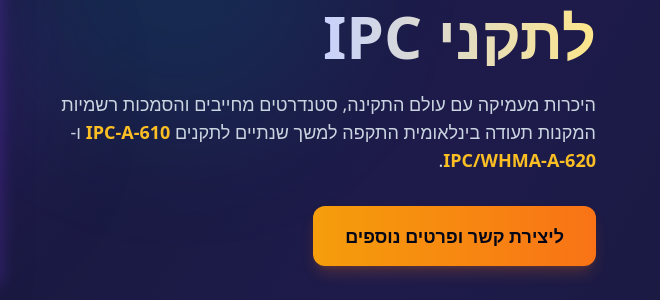
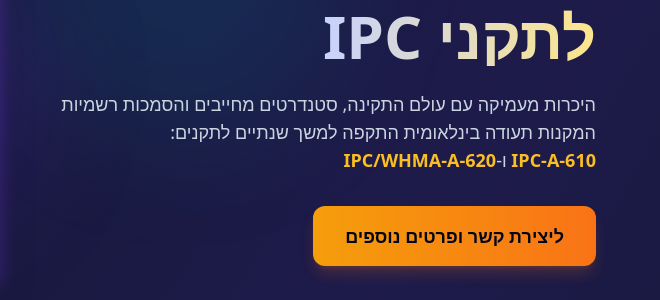
Before and after one commit to tkhvu/IPC-Guide, a plain HTML site: page index.html in a window 1280 px wide. Shown: the part 228-528 px from the top of the page, 620-1280 px from the left. Drawn offline with nearby package versions, Linux system fonts and the light colour scheme.

Commit message:
Update index.html

```diff
--- a/index.html
+++ b/index.html
@@ -29,8 +29,11 @@
                 </h1>
 
                 <p class="text-base md:text-lg text-slate-300 mb-8 leading-relaxed">
-                    היכרות מעמיקה עם עולם התקינה, סטנדרטים מחייבים והסמכות רשמיות המקנות תעודה בינלאומית התקפה למשך שנתיים לתקנים <span class="text-amber-400 font-bold">IPC-A-610</span> ו-<span class="text-amber-400 font-bold">IPC/WHMA-A-620</span>.
-                </p>
+                  היכרות מעמיקה עם עולם התקינה, סטנדרטים מחייבים והסמכות רשמיות המקנות תעודה בינלאומית התקפה למשך שנתיים לתקנים:
+                  <br>
+                  <span class="text-amber-400 font-bold">IPC-A-610</span> ו-<span class="text-amber-400 font-bold">IPC/WHMA-A-620</span>
+              </p>
+
 
                 <a href="#contact-info-section" class="inline-block bg-gradient-to-r from-amber-500 to-orange-500 hover:from-amber-600 hover:to-orange-600 text-slate-950 font-black text-base md:text-lg px-8 py-4 rounded-xl shadow-lg shadow-orange-500/20 transition-all duration-200 transform hover:-translate-y-0.5">
                     ליצירת קשר ופרטים נוספים
```
